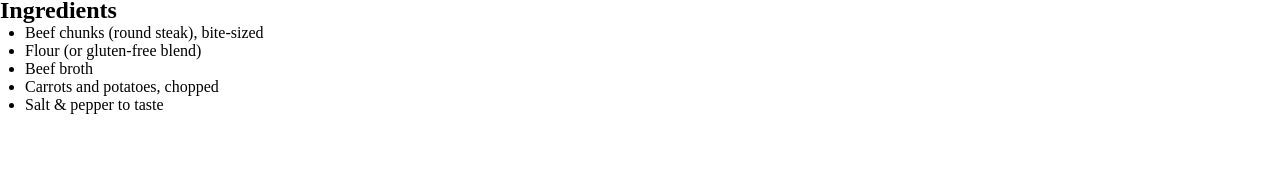
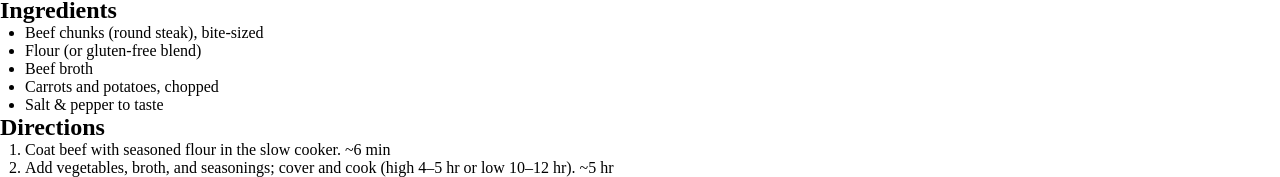
Before and after one commit to NyeinSuThwe/ex8-example, a plain HTML site: page index.html in a window 1280 px wide. Shown: the part 898-1075 px from the top of the page. Before the commit the page ends 1012 px from the top, so only its background shows below. Drawn offline with Linux system fonts and the light colour scheme.

Commit message:
added directional context

```diff
--- a/index.html
+++ b/index.html
@@ -22,6 +22,19 @@
       <li>Salt &amp; pepper to taste</li>
     </ul>
   </section>
+      <section id="directions">
+    <h2>Directions</h2>
+    <ol>
+      <li>Coat beef with seasoned flour in the slow cooker.
+        <time class="step-time" datetime="PT6M">~6 min</time>
+      </li>
+      <li>Add vegetables, broth, and seasonings; cover and cook
+        (high 4–5 hr or low 10–12 hr).
+        <time class="step-time" datetime="PT5H">~5 hr</time>
+      </li>
+    </ol>
+  </section>
+
 
 
 </header>
```
